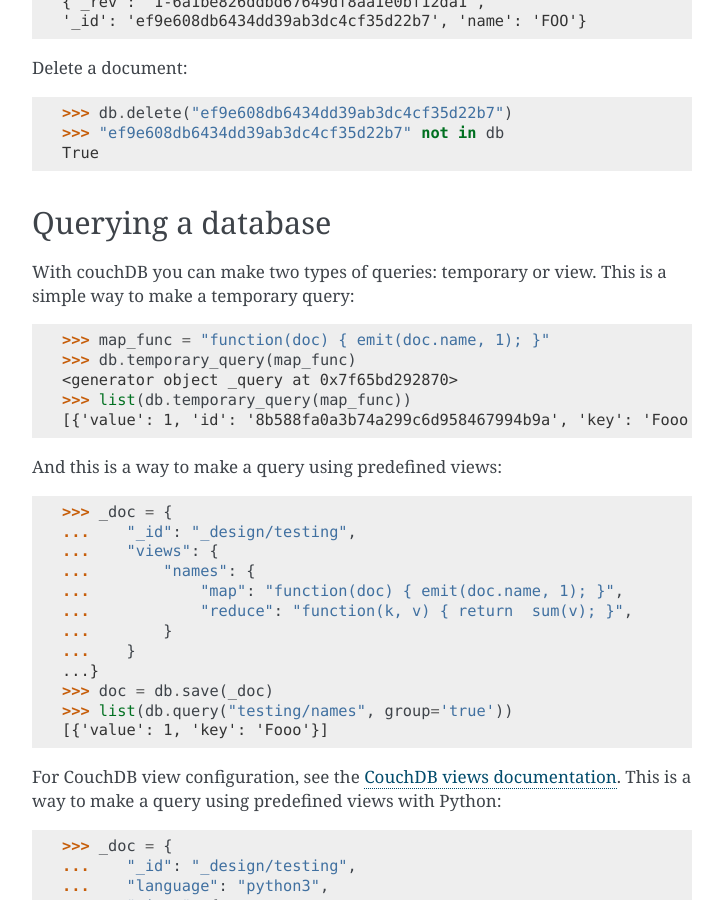
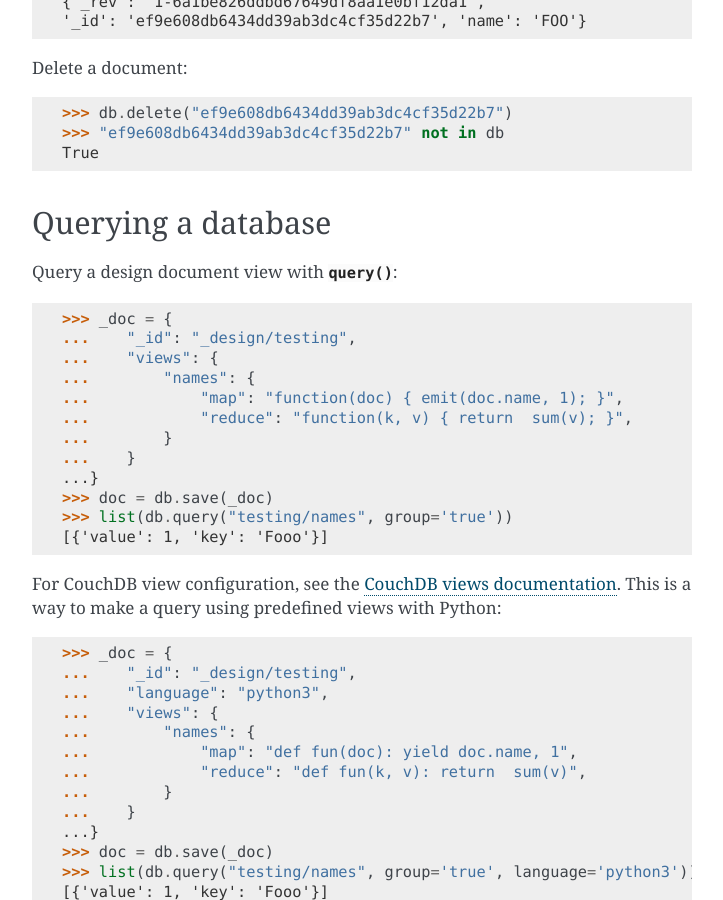
Before and after one commit to histrio/py-couchdb, a Sphinx documentation site: the page built from docs/source/quickstart.rst, in a window 1280 px wide and 900 px high, scrolled down 1763 px. Shown: the whole window, without its empty margins (388-1111 px from the left). Built offline with Sphinx 7.4.7, drawn with Linux system fonts in a browser that asks for light colours.

Commit message:
docs(quickstart): focus database querying on design views (#119)

```diff
--- a/docs/source/quickstart.rst
+++ b/docs/source/quickstart.rst
@@ -112,19 +112,7 @@ Delete a document:
 Querying a database
 -------------------
 
-With couchDB you can make two types of queries: temporary or view. This is a simple way to make
-a temporary query:
-
-.. code-block:: python
-
-    >>> map_func = "function(doc) { emit(doc.name, 1); }"
-    >>> db.temporary_query(map_func)
-    <generator object _query at 0x7f65bd292870>
-    >>> list(db.temporary_query(map_func))
-    [{'value': 1, 'id': '8b588fa0a3b74a299c6d958467994b9a', 'key': 'Fooo'}]
-
-
-And this is a way to make a query using predefined views:
+Query a design document view with :meth:`~pycouchdb.client.Database.query`:
 
 .. code-block:: python
 
```
